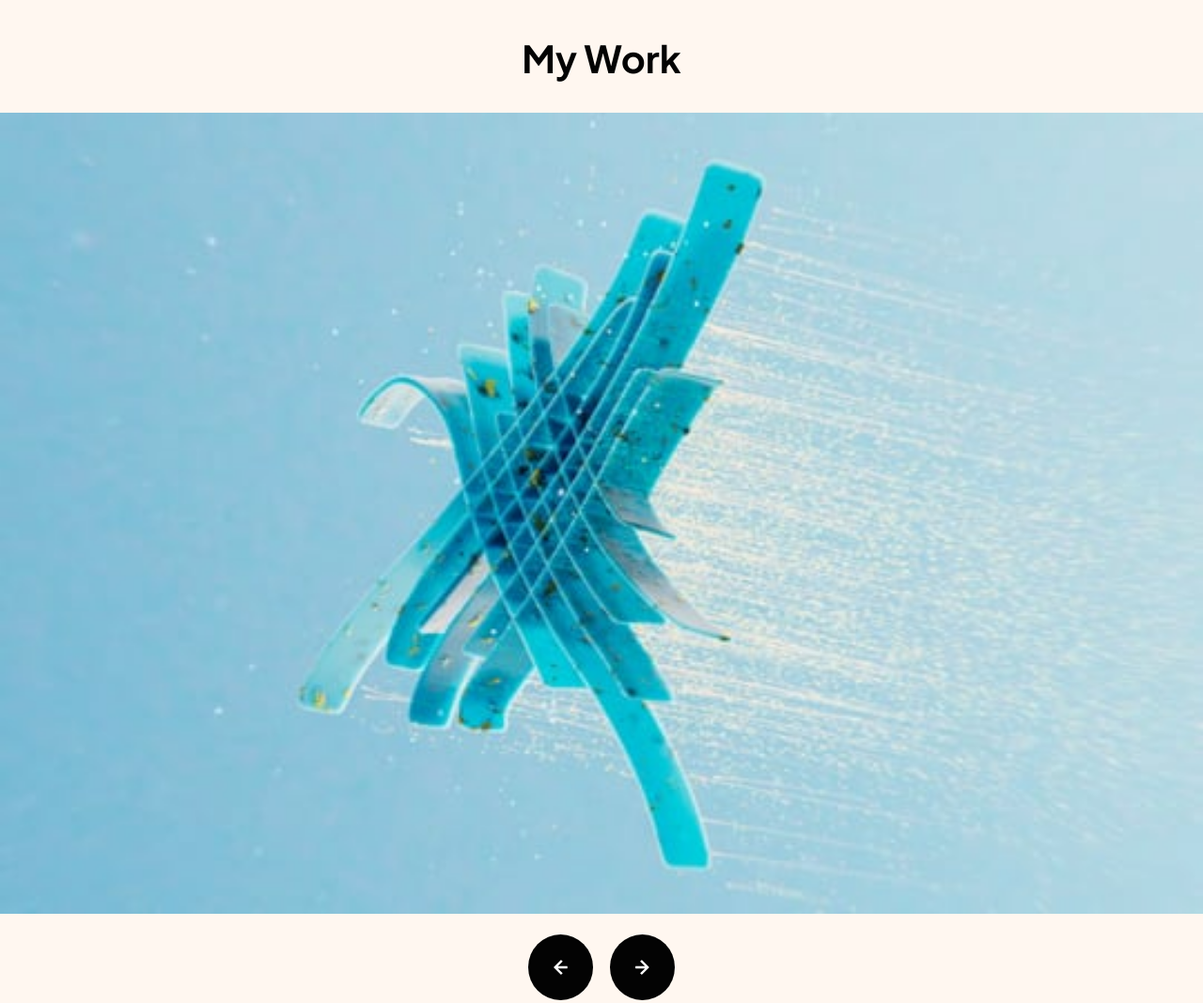
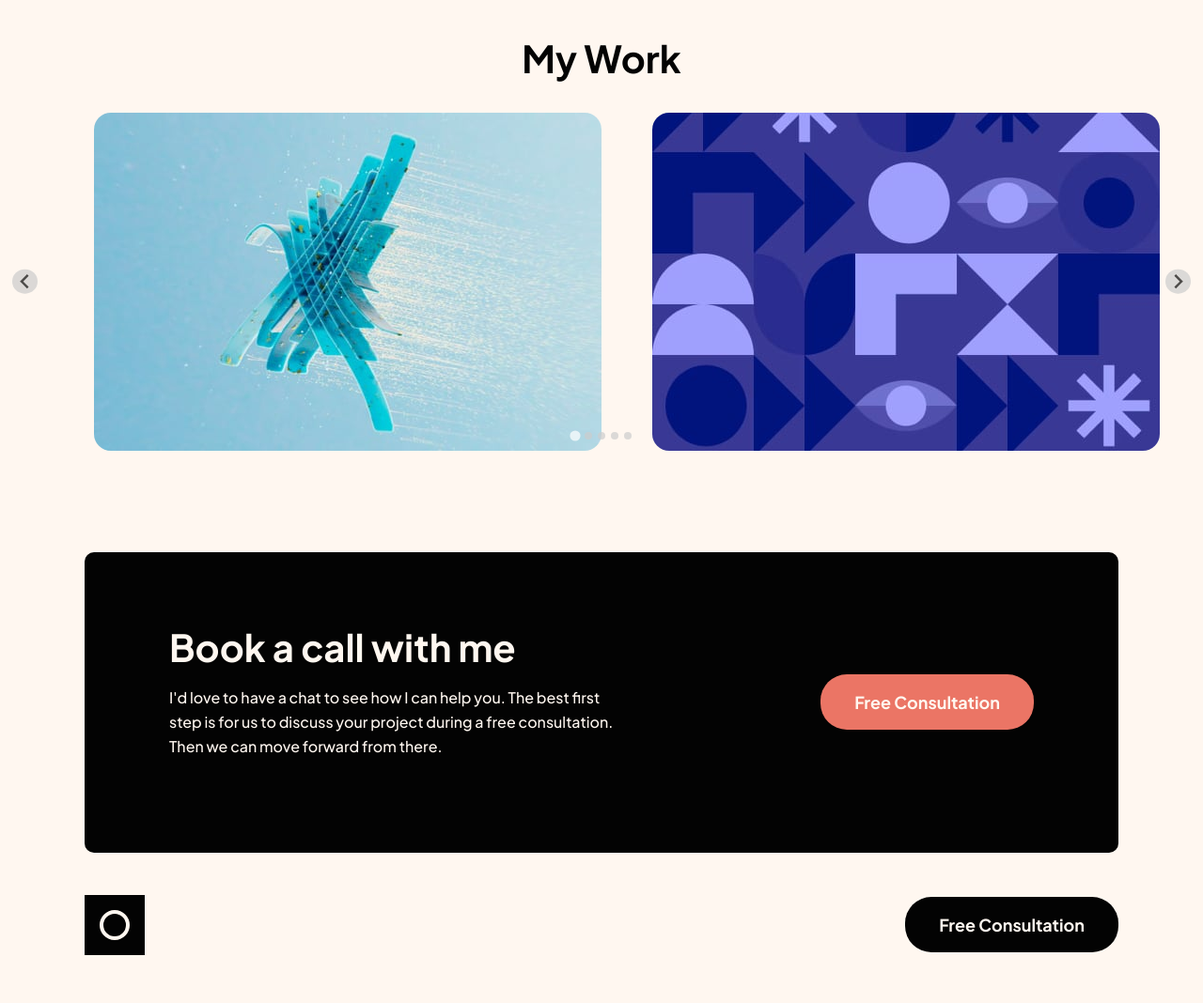
Before and after one commit to surrealgee/single-page-design-portfolio, a plain HTML site: page index.html in a window 1280 px wide. Shown: the part 1420-2488 px from the top of the page at 94% size. Drawn offline with nearby package versions, Linux system fonts and the light colour scheme.

Commit message:
Add Splide for slider

```diff
--- a/index.html
+++ b/index.html
@@ -16,6 +16,15 @@
     <link rel="preconnect" href="https://fonts.gstatic.com" crossorigin />
     <link
       href="https://fonts.googleapis.com/css2?family=Plus+Jakarta+Sans:wght@400;500;700&display=swap"
+      rel="stylesheet"
+    />
+    <script src="
+      https://cdn.jsdelivr.net/npm/@splidejs/splide@4.1.4/dist/js/splide.min.js
+      "></script>
+    <link
+      href="
+      https://cdn.jsdelivr.net/npm/@splidejs/splide@4.1.4/dist/css/splide.min.css
+      "
       rel="stylesheet"
     />
     <link rel="stylesheet" href="style.css" />
@@ -83,23 +92,28 @@
 
     <section class="projects">
       <h2 class="projects__title">My Work</h2>
-      <div class="slideshow-container">
-        <div class="slide fade">
-          <img src="./assets/image-slide-1.jpg" alt="" />
+      <section class="splide" aria-label="Splide Basic HTML Example">
+        <div class="splide__track">
+          <ul class="splide__list">
+            <li class="splide__slide">
+              <img src="./assets/image-slide-1.jpg" alt="" />
+            </li>
+            <li class="splide__slide">
+              <img src="./assets/image-slide-2.jpg" alt="" />
+            </li>
+            <li class="splide__slide">
+              <img src="./assets/image-slide-3.jpg" alt="" />
+            </li>
+            <li class="splide__slide">
+              <img src="./assets/image-slide-4.jpg" alt="" />
+            </li>
+            <li class="splide__slide">
+              <img src="./assets/image-slide-5.jpg" alt="" />
+            </li>
+          </ul>
         </div>
-        <div class="slide fade">
-          <img src="./assets/image-slide-2.jpg" alt="" />
-        </div>
-        <div class="slide fade">
-          <img src="./assets/image-slide-3.jpg" alt="" />
-        </div>
-        <div class="slide fade">
-          <img src="./assets/image-slide-4.jpg" alt="" />
-        </div>
-        <div class="slide fade">
-          <img src="./assets/image-slide-5.jpg" alt="" />
-        </div>
-      </div>
+      </section>
+      <!--
       <div class="slideshow-buttons">
         <img
           class="arrow prev"
@@ -113,7 +127,7 @@
           src="./assets/icon-arrow-right.svg"
           alt=""
         />
-      </div>
+      </div> -->
     </section>
 
     <div class="wrapper">
--- a/index.js
+++ b/index.js
@@ -1,35 +1,16 @@
-let slideIndex = 1;
-
-const prevArrow = document.getElementById("prev");
-const nextArrow = document.getElementById("next");
-
-prevArrow.addEventListener("click", () => {
-  moveSlide(-1);
+document.addEventListener("DOMContentLoaded", function () {
+  var splide = new Splide(".splide", {
+    type: "loop",
+    perPage: 3,
+    perMove: 1,
+    focus: "center",
+    autoWidth: true,
+    gap: "3rem",
+    breakpoints: {
+      610: {
+        gap: "1.5rem",
+      },
+    },
+  });
+  splide.mount();
 });
-
-nextArrow.addEventListener("click", () => {
-  moveSlide(1);
-});
-
-function showSlides(n) {
-  let i;
-  let slides = document.getElementsByClassName("slide");
-
-  if (n > slides.length) {
-    slideIndex = 1;
-  } else if (n < 1) {
-    slideIndex = slides.length;
-  }
-
-  for (let slide of slides) {
-    slide.style.display = "none";
-  }
-
-  slides[slideIndex - 1].style.display = "block";
-}
-
-function moveSlide(n) {
-  showSlides((slideIndex += n));
-}
-
-showSlides(slideIndex);
--- a/style.css
+++ b/style.css
@@ -11,6 +11,10 @@ body {
   font-family: "Plus Jakarta Sans", sans-serif;
   background: #fff7f0;
   color: #030303;
+}
+
+.splide__slide img {
+  border-radius: 1em;
 }
 
 /* Typography */
```
